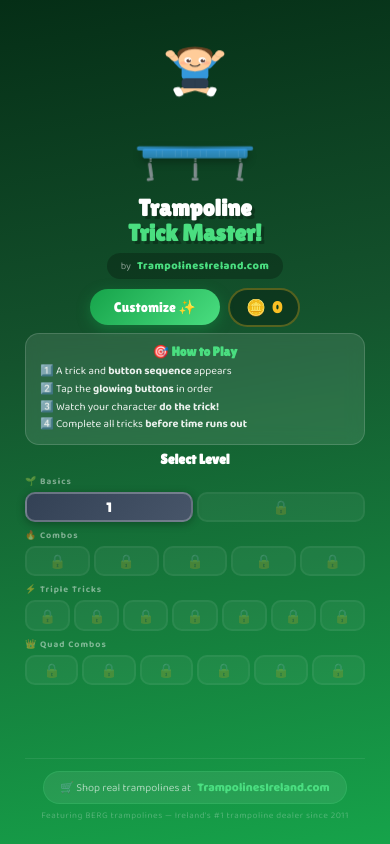
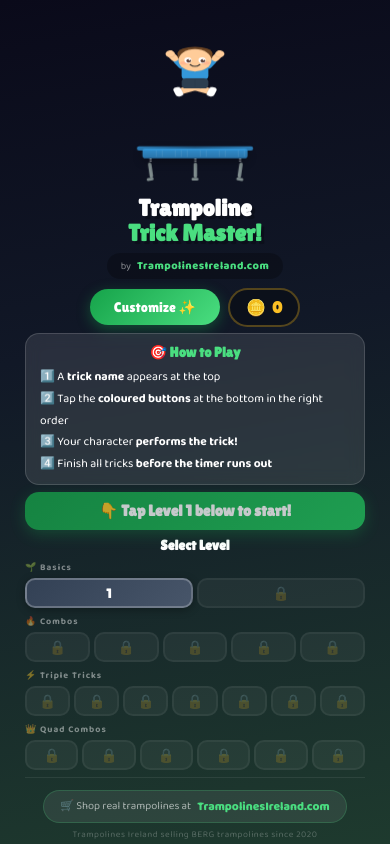
Before and after one commit to garymcgeown1000-ctrl/trampoline-trick-master, a React (Vite) app: page / in a window 390 px wide. Built offline with nearby package versions, Linux system fonts and the light colour scheme.

Commit message:
v2 updates

```diff
--- a/index.html
+++ b/index.html
@@ -3,7 +3,7 @@
   <head>
     <meta charset="UTF-8" />
     <meta name="viewport" content="width=device-width, initial-scale=1.0, maximum-scale=1.0, user-scalable=no" />
-    <meta name="theme-color" content="#052e16" />
+    <meta name="theme-color" content="#0a0a1a" />
     <meta name="description" content="Trampoline Trick Master - A fun trampoline tricks game by TrampolinesIreland.com" />
     <meta name="apple-mobile-web-app-capable" content="yes" />
     <meta name="apple-mobile-web-app-status-bar-style" content="black-translucent" />
--- a/src/TrampolineTricks.jsx
+++ b/src/TrampolineTricks.jsx
@@ -1123,8 +1123,8 @@ export default function TrampolineTricks() {
       background: screen === "playing"
         ? "#111"
         : screen === "customize"
-        ? "linear-gradient(170deg, #052e16 0%, #14532d 50%, #0f3460 100%)"
-        : "linear-gradient(170deg, #052e16 0%, #14532d 40%, #16a34a 100%)",
+        ? "linear-gradient(170deg, #0a0a1a 0%, #111827 50%, #1e3a2e 100%)"
+        : "linear-gradient(170deg, #0a0a1a 0%, #111827 40%, #1e3a2e 100%)",
       display: "flex", flexDirection: "column", transition: "background 0.8s ease",
     }}>
       <link href="https://fonts.googleapis.com/css2?family=Lilita+One&family=Baloo+2:wght@400;600;700;800&display=swap" rel="stylesheet" />
@@ -1183,12 +1183,23 @@ export default function TrampolineTricks() {
             background: "rgba(255,255,255,0.1)", borderRadius: 14, padding: "10px 14px",
             maxWidth: 340, width: "100%", backdropFilter: "blur(8px)", border: "1px solid rgba(255,255,255,0.15)",
           }}>
-            <div style={{ color: "#4ade80", fontWeight: 800, fontSize: "clamp(13px, 3.2vw, 16px)", marginBottom: 4, textAlign: "center" }}>🎯 How to Play</div>
-            <div style={{ color: "rgba(255,255,255,0.9)", fontSize: "clamp(11px, 2.8vw, 13px)", lineHeight: 1.6, fontFamily: "'Baloo 2', cursive" }}>
-              <div>1️⃣ A trick and <b>button sequence</b> appears</div>
-              <div>2️⃣ Tap the <b>glowing buttons</b> in order</div>
-              <div>3️⃣ Watch your character <b>do the trick!</b></div>
-              <div>4️⃣ Complete all tricks <b>before time runs out</b></div>
+            <div style={{ color: "#4ade80", fontWeight: 800, fontSize: "clamp(14px, 3.5vw, 17px)", marginBottom: 6, textAlign: "center" }}>🎯 How to Play</div>
+            <div style={{ color: "#fff", fontSize: "clamp(12px, 3vw, 14px)", lineHeight: 1.8, fontFamily: "'Baloo 2', cursive" }}>
+              <div>1️⃣ A <b>trick name</b> appears at the top</div>
+              <div>2️⃣ Tap the <b>coloured buttons</b> at the bottom in the right order</div>
+              <div>3️⃣ Your character <b>performs the trick!</b></div>
+              <div>4️⃣ Finish all tricks <b>before the timer runs out</b></div>
+            </div>
+          </div>
+
+          {/* Start prompt */}
+          <div style={{
+            background: "linear-gradient(135deg, #16a34a, #22c55e)", borderRadius: 14,
+            padding: "10px 20px", maxWidth: 340, width: "100%", textAlign: "center",
+            boxShadow: "0 4px 16px rgba(22,163,74,0.4)", animation: "pulse 1.5s ease-in-out infinite",
+          }}>
+            <div style={{ color: "#fff", fontSize: "clamp(15px, 4vw, 20px)", fontWeight: 800 }}>
+              👇 Tap Level 1 below to start!
             </div>
           </div>
 
@@ -1246,7 +1257,7 @@ export default function TrampolineTricks() {
               color: "rgba(255,255,255,0.25)", fontSize: 9, marginTop: 4,
               fontFamily: "'Baloo 2', cursive", letterSpacing: 0.5,
             }}>
-              Featuring BERG trampolines — Ireland's #1 trampoline dealer since 2011
+              Trampolines Ireland selling BERG trampolines since 2020
             </div>
           </div>
         </div>
@@ -1449,8 +1460,8 @@ export default function TrampolineTricks() {
           {trick && (
             <div style={{ padding: "4px 14px", textAlign: "center", flexShrink: 0, position: "relative", zIndex: 2 }}>
               <div style={{ background: "rgba(0,0,0,0.25)", borderRadius: 14, padding: "8px 12px", backdropFilter: "blur(6px)", border: "1px solid rgba(255,255,255,0.08)" }}>
-                <div style={{ color: "#fbbf24", fontSize: "clamp(12px, 3vw, 15px)", fontFamily: "'Baloo 2', cursive", fontWeight: 700, marginBottom: 4 }}>
-                  Perform: <span style={{ color: "#fff", fontSize: "clamp(14px, 3.5vw, 18px)" }}>{trick.emoji} {trick.name}</span>
+                <div style={{ color: "#fbbf24", fontSize: "clamp(14px, 3.5vw, 17px)", fontFamily: "'Baloo 2', cursive", fontWeight: 700, marginBottom: 4 }}>
+                  Perform: <span style={{ color: "#fff", fontSize: "clamp(16px, 4vw, 20px)" }}>{trick.emoji} {trick.name}</span>
                 </div>
                 <div style={{ display: "flex", justifyContent: "center", gap: "clamp(4px, 1.5vw, 10px)", alignItems: "center" }}>
                   {trick.moves.map((mid, i) => {
@@ -1500,7 +1511,7 @@ export default function TrampolineTricks() {
             )}
 
             <div style={{ transform: `translateY(${charY}px)`, transition: "transform 0.2s ease-out" }}>
-              <ChildChar cfg={charCfg} pose={charPose} bounce={charPose === "idle" && !locked} scale={1.1} />
+              <ChildChar cfg={charCfg} pose={charPose} bounce={charPose === "idle" && !locked} scale={0.9} />
             </div>
 
             <div style={{ marginTop: 4, position: "relative" }}>
@@ -1508,7 +1519,7 @@ export default function TrampolineTricks() {
             </div>
           </div>
 
-          <div style={{ padding: "clamp(6px, 1.2vh, 10px) 8px clamp(12px, 2.5vh, 22px)", flexShrink: 0, position: "relative", zIndex: 2, background: "linear-gradient(0deg, rgba(0,0,0,0.5) 0%, rgba(0,0,0,0.25) 70%, transparent 100%)" }}>
+          <div style={{ padding: "clamp(4px, 1vh, 8px) 6px clamp(8px, 1.5vh, 14px)", flexShrink: 0, position: "relative", zIndex: 2, background: "linear-gradient(0deg, rgba(0,0,0,0.6) 0%, rgba(0,0,0,0.3) 70%, transparent 100%)" }}>
             <div style={{ display: "flex", justifyContent: "center", gap: 0 }}>
               {MOVES.map((move, mi) => {
                 const inT = trick && trick.moves.includes(move.id);
@@ -1518,21 +1529,21 @@ export default function TrampolineTricks() {
                 return (
                   <button key={move.id} onClick={() => inT && handleMove(move.id)} disabled={!inT || locked}
                     style={{
-                      width: "clamp(48px, 14vw, 64px)", height: "clamp(52px, 13vw, 66px)",
+                      width: "clamp(52px, 15.5vw, 68px)", height: "clamp(60px, 16vw, 78px)",
                       borderRadius: isFirst ? "14px 4px 4px 14px" : isLast ? "4px 14px 14px 4px" : 4,
                       background: `linear-gradient(160deg, ${move.color}${isNext ? "ee" : inT ? "cc" : "55"}, ${move.color}${isNext ? "bb" : inT ? "88" : "33"})`,
                       border: isNext ? "3px solid #fff" : "none",
                       borderRight: !isLast && !isNext ? "1px solid rgba(255,255,255,0.1)" : undefined,
                       color: "#fff", cursor: inT && !locked ? "pointer" : "default",
-                      display: "flex", flexDirection: "column", alignItems: "center", justifyContent: "center", gap: 2,
+                      display: "flex", flexDirection: "column", alignItems: "center", justifyContent: "center", gap: 3,
                       boxShadow: isNext ? `0 0 20px ${move.color}70` : "0 3px 8px rgba(0,0,0,0.2)",
                       opacity: 1,
                       animation: isNext ? "btnG 0.8s ease-in-out infinite" : "none", transition: "background 0.15s, box-shadow 0.15s",
                       position: "relative", overflow: "hidden",
                     }}>
                     {isNext && <div style={{ position: "absolute", top: 0, left: "-100%", width: "200%", height: "100%", background: "linear-gradient(90deg, transparent, rgba(255,255,255,0.15), transparent)", animation: "shine 1.5s ease-in-out infinite" }} />}
-                    <span style={{ fontSize: "clamp(18px, 4.5vw, 26px)", position: "relative" }}>{move.emoji}</span>
-                    <span style={{ fontSize: "clamp(8px, 2vw, 11px)", fontWeight: 800, fontFamily: "'Baloo 2', cursive", position: "relative" }}>{move.label}</span>
+                    <span style={{ fontSize: "clamp(22px, 5.5vw, 30px)", position: "relative" }}>{move.emoji}</span>
+                    <span style={{ fontSize: "clamp(10px, 2.5vw, 13px)", fontWeight: 800, fontFamily: "'Baloo 2', cursive", position: "relative", textShadow: "1px 1px 0 rgba(0,0,0,0.3)" }}>{move.label}</span>
                   </button>
                 );
               })}
```
